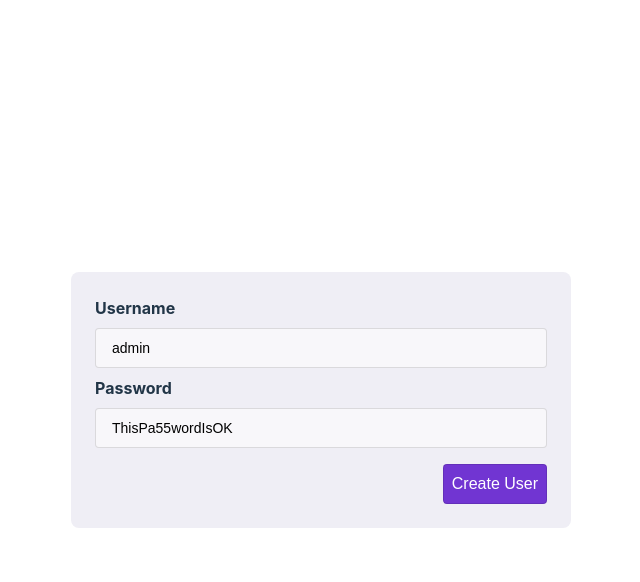
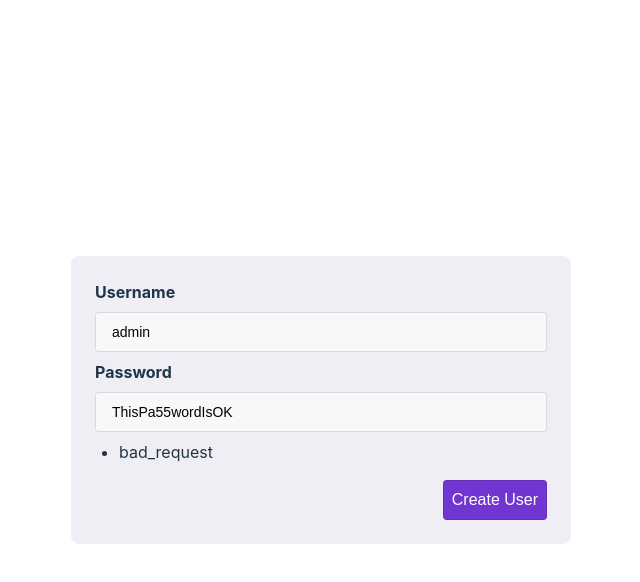
Before and after one commit to emmanesguerra/password-validation, a Vue app: page / in a window 1280 px wide. Both pictures are taken after a click on the button "Create User". Shown: the top 582 px of the page, without its empty margins (319-959 px from the left). Built offline with nearby package versions, Linux system fonts and the light colour scheme; no server answers.

Commit message:
fix displaying errors from request

```diff
--- a/src/create-user-form.vue
+++ b/src/create-user-form.vue
@@ -3,6 +3,7 @@
 
   const username = ref('admin');
   const password = ref('ThisPa55wordIsOK');
+  const errors = ref<string[]>([]);
 
   const handleSubmit = async () => {
 
@@ -22,8 +23,15 @@
       const data = await response.json();
       console.log(data);
 
+      if (!response.ok) {
+        errors.value = data.errors || ["bad_request"];
+      } else {
+        console.log("Success:", data);
+      }
+
     } catch (error) {
-      console.error("Error:", error);
+      console.error("System Error:", error);
+      errors.value = ["bad_request"];
     }
   };
 
@@ -39,6 +47,12 @@
 
       <label for="password">Password</label>
       <input type="text" id="password" v-model="password" required/>
+
+      <ul v-if="errors.length">
+        <li v-for="(error, index) in errors" :key="index" class="error">
+          {{ error }}
+        </li>
+      </ul>
 
       <button type="submit" class="submit-button">Create User</button>
     </form>
@@ -92,4 +106,8 @@ input {
   align-self: flex-end;
   cursor: pointer;
 }
+
+ul {
+  margin-left: 1.5rem;
+}
 </style>
```
